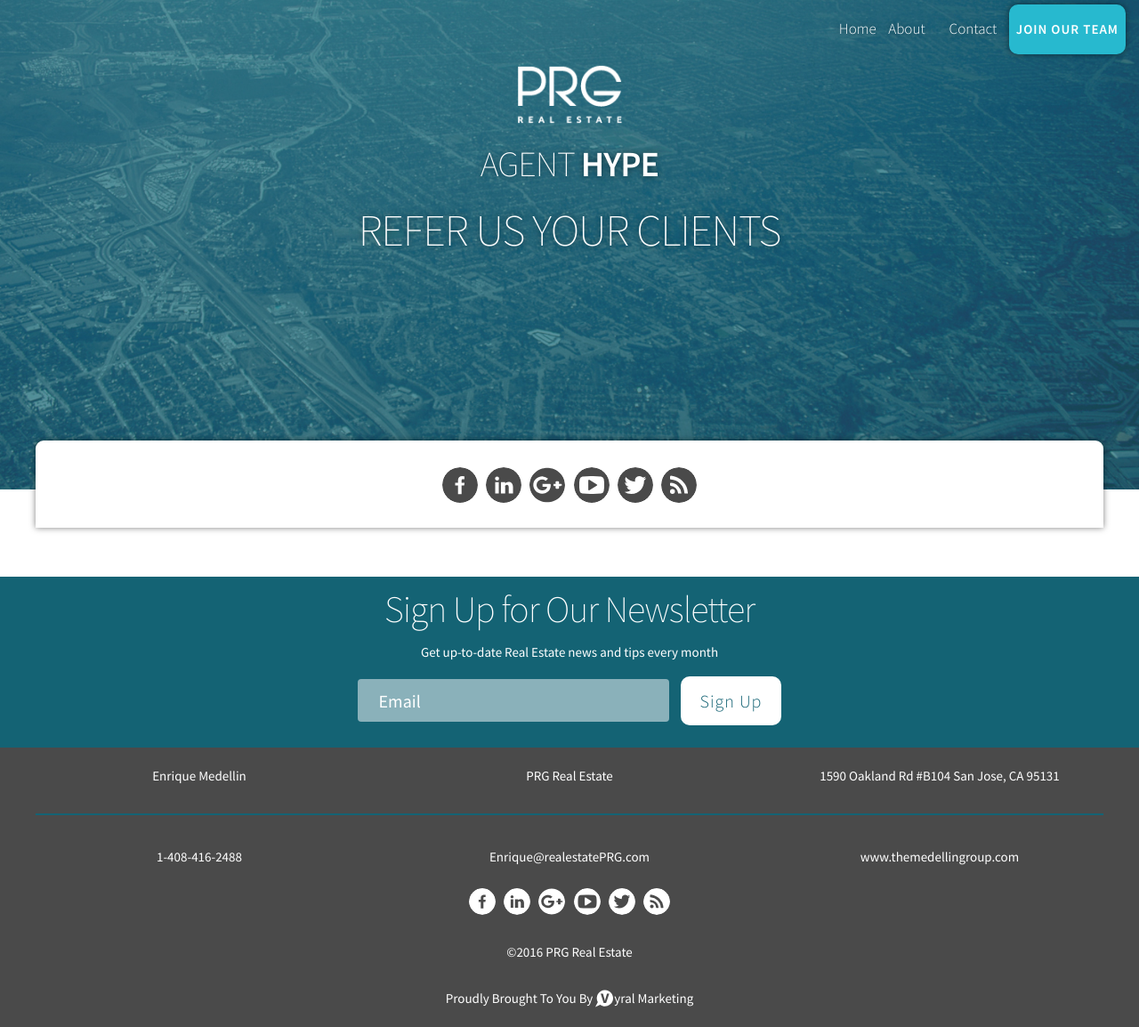
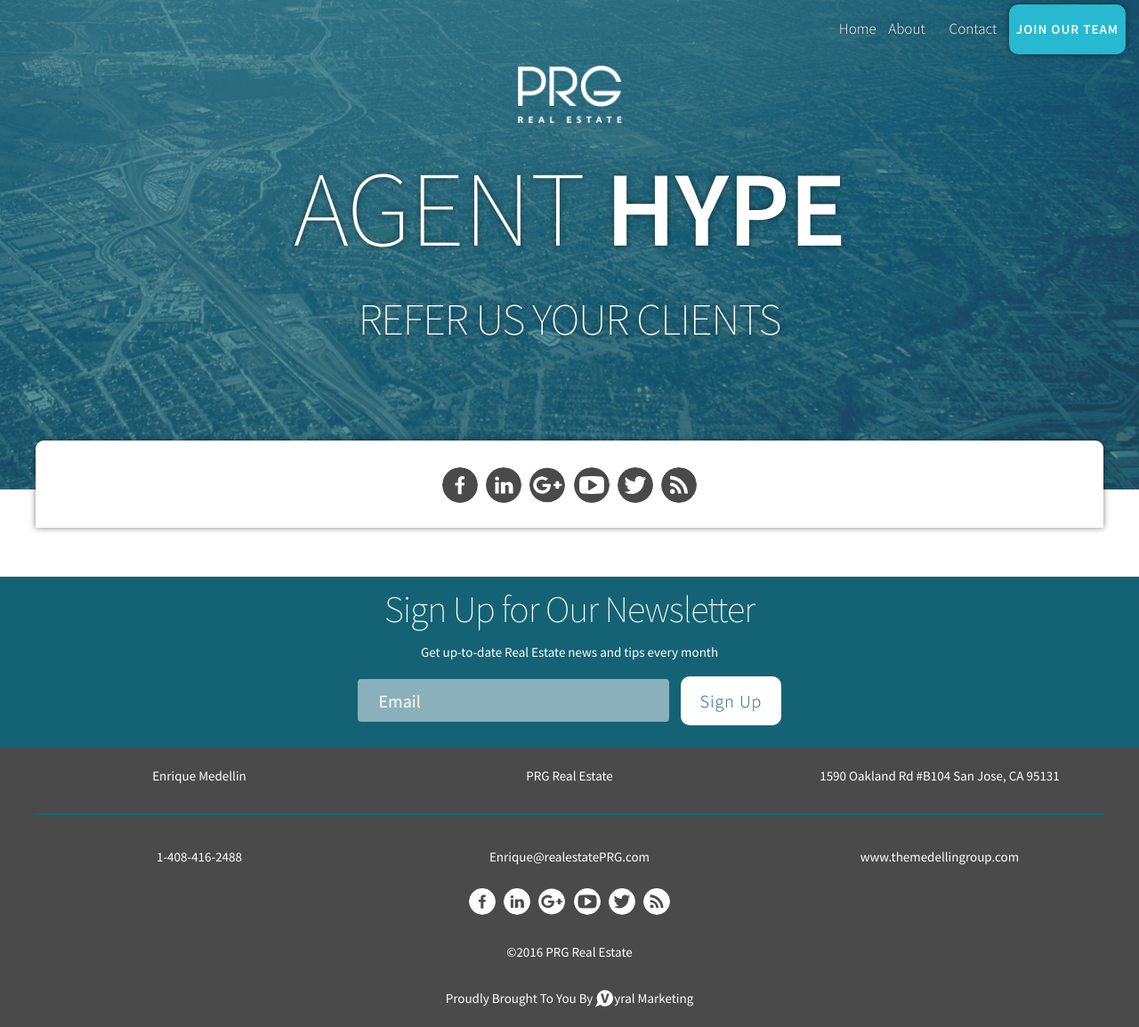
Before and after one commit to Vyral/medellin_careers, a Jekyll site: the page built from refer.html, in a window 1280 px wide and 1154 px high. Shown: the whole window at 89% size. Built offline with Jekyll 4.4.1, drawn with Linux system fonts in a browser that asks for light colours.

Commit message:
updated page site title and fixed modal

```diff
--- a/_includes/contact-modal.html
+++ b/_includes/contact-modal.html
@@ -26,6 +26,7 @@
         {{site.data.settings.client.address}}
         <br>
       {% endif %}
+      <br>
       <a href="tel:1-{{site.data.settings.client.phone}}">{{site.data.settings.client.phone}}</a>
       <br>
       <a href="mailto:{{site.data.settings.client.email}}">{{site.data.settings.client.email}}</a>
--- a/_sass/_page.sass
+++ b/_sass/_page.sass
@@ -2,7 +2,7 @@
 
 .page
   .site-title
-    font-size: 4rem
+    font-size: 12rem
   .page-title
     color: white
     text-shadow: $header-shadow
@@ -44,7 +44,7 @@
 @media (max-width: 500px)
   .page
     .site-title
-      font-size: 2.5rem
+      font-size: 5rem
 @media (max-width: 400px)
   .page-title
     font-size: 3rem
```
